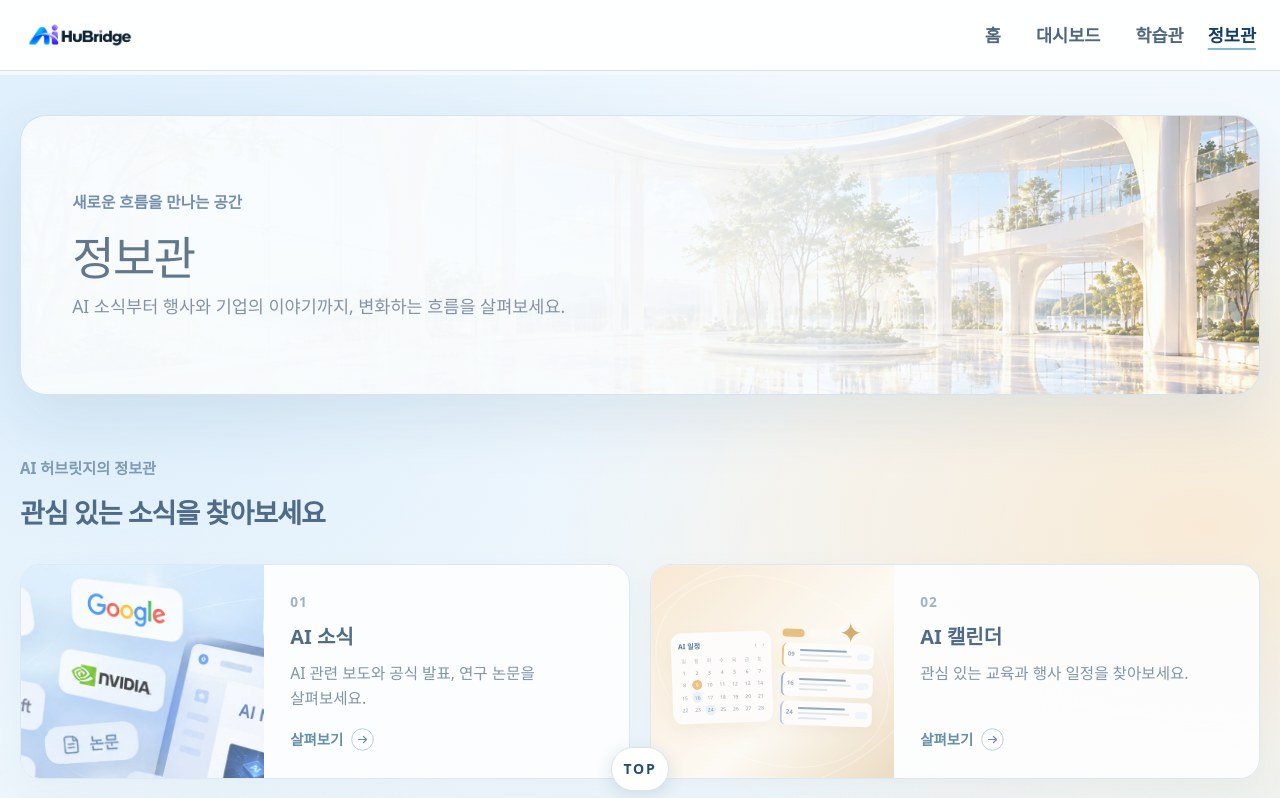
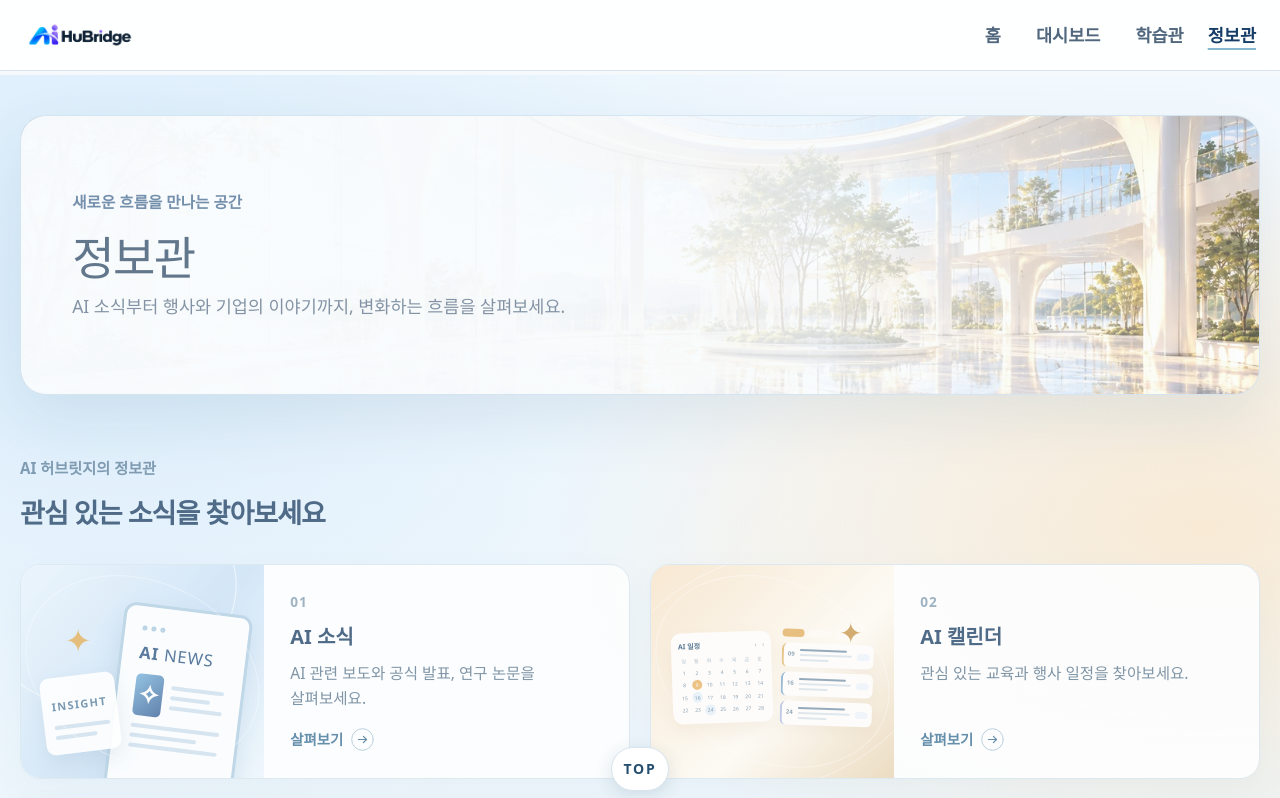
Before and after one commit to Oh-JunTaek/AIHuBridge, a React (Vite) app: page /information in a window 1280 px wide. Shown: the top 798 px of the page. Built offline with nearby package versions, Linux system fonts and the light colour scheme; a web font is replaced by a local one.

Commit message:
fix: 공개 서비스 점검과 개인정보 안내 보완

```diff
--- a/src/components/ExhibitArt.tsx
+++ b/src/components/ExhibitArt.tsx
@@ -1,4 +1,3 @@
-import newsDesign from '../assets/exhibit-news-design.webp';
 import learningDesign from '../assets/exhibit-learning-design.webp';
 import dashboardDesign from '../assets/exhibit-dashboard.webp';
 import resourcesDesign from '../assets/exhibit-resources.webp';
@@ -9,8 +8,9 @@ type ExhibitKind = 'news' | 'calendar' | 'learning' | 'dashboard' | 'resources'
 
 export function ExhibitArt({ kind }: { kind: ExhibitKind }) {
   if (kind === 'career') return <div className="career-art" aria-hidden="true"><div className="career-art-orbit"/><div className="career-art-card"><span>MY NEXT STEP</span><i/><i/><i/></div><div className="career-art-circle">✦</div><div className="career-art-path">AI · DATA · QA</div></div>;
+  if (kind === 'news') return <div className="news-art" aria-hidden="true"><div className="news-art-orbit"/><div className="news-art-spark">✦</div><div className="news-art-window"><div className="news-art-bar"><i/><i/><i/></div><div className="news-art-head">AI <span>NEWS</span></div><div className="news-art-feature"><b>✧</b><div><i/><i/><i/></div></div><div className="news-art-lines"><i/><i/><i/></div></div><div className="news-art-note"><span>INSIGHT</span><i/><i/></div></div>;
   if (kind !== 'calendar') {
-    const design = { news: newsDesign, learning: learningDesign, dashboard: dashboardDesign, resources: resourcesDesign, completion: completionDesign, qualifications: qualificationsDesign, social: socialDesign }[kind];
+    const design = { learning: learningDesign, dashboard: dashboardDesign, resources: resourcesDesign, completion: completionDesign, qualifications: qualificationsDesign, social: socialDesign }[kind];
     return <div className={`reference-art reference-art-${kind}`} aria-hidden="true"><div className="reference-art-motion"><img src={design} alt="" loading="lazy" decoding="async" /></div></div>;
   }
   if (kind === 'calendar') return <div className="art-calendar calendar-scene" aria-hidden="true">
--- a/src/index.css
+++ b/src/index.css
@@ -658,10 +658,25 @@ a:hover .wayfinding-icon, a:focus-visible .wayfinding-icon, button:hover .wayfin
 /* 분야 태그 위치는 유지하고 설명과 심볼을 같은 줄의 별도 공간에 둔다. */
 .qualification-card-middle { display:flex; align-items:center; gap:1rem; margin-top:.65rem; }
 .qualification-card-middle .qualification-description { flex:1; min-width:0; margin-top:0; }
-.qualification-provider-symbol { flex:none; width:7rem; max-height:2.5rem; object-fit:contain; opacity:.34; margin-right:16%; pointer-events:none; }
+.qualification-emblem { position:relative; flex:none; width:4.3rem; height:2.6rem; margin-right:18%; opacity:.38; pointer-events:none; }
+.qualification-emblem i { position:absolute; width:1.65rem; height:1.65rem; border:1px solid #78a8c4; border-radius:.35rem; transform:rotate(45deg); }
+.qualification-emblem i:nth-child(1) { left:.35rem; top:.5rem; }.qualification-emblem i:nth-child(2) { left:1.1rem; top:.5rem; background:#deedf6; }.qualification-emblem i:nth-child(3) { left:1.85rem; top:.5rem; }
 @media (max-width: 480px) {
-  .qualification-provider-symbol { width:4.5rem; max-height:2rem; margin-right:0; }
+  .qualification-emblem { width:3.9rem; margin-right:0; }
 }
+
+/* 기업 상표를 사용하지 않는 자체 소식 전시 그림 */
+.news-art { position:absolute; inset:0; overflow:hidden; background:linear-gradient(128deg,#e8f3fc,#c8e0f6 55%,#edf6fc); }
+.news-art-orbit { position:absolute; width:105%; height:95%; left:-15%; top:-30%; border:1px solid #ffffffb3; border-radius:50%; transform:rotate(-22deg); }
+.news-art-spark { position:absolute; left:18%; top:23%; color:#dfa953; font-size:1.6rem; }
+.news-art-window { position:absolute; width:53%; height:94%; right:9%; top:20%; padding:8% 7%; background:#fbfdff; border:3px solid #accbe0; border-radius:12px; box-shadow:0 12px 24px #608dbb38; transform:rotate(7deg); transition:transform .7s ease; }
+.news-art-bar { display:flex; gap:4px; }.news-art-bar i { width:5px; height:5px; border-radius:50%; background:#a7c8e0; }
+.news-art-head { margin:10% 0 8%; color:#244f7e; font-size:clamp(.65rem,1.3vw,1.1rem); font-weight:800; letter-spacing:.05em; }.news-art-head span { font-weight:400; }
+.news-art-feature { display:flex; gap:8%; align-items:center; }.news-art-feature b { display:grid; place-items:center; width:32%; aspect-ratio:1; border-radius:5px; color:#fff; background:linear-gradient(135deg,#73b0db,#305a91); font-size:1.3rem; }.news-art-feature div { flex:1; }
+.news-art-feature i,.news-art-lines i,.news-art-note i { display:block; height:4px; margin:6px 0; border-radius:4px; background:#cbdeed; }.news-art-feature i:nth-child(2),.news-art-lines i:nth-child(2),.news-art-note i:last-child { width:75%; }
+.news-art-lines { margin-top:9%; }.news-art-note { position:absolute; left:9%; bottom:12%; width:31%; padding:4%; color:#517a9b; background:#fffffff0; border-radius:9px; box-shadow:0 8px 20px #6487a22e; transform:rotate(-7deg); transition:transform .7s ease; }.news-art-note span { font-size:.55rem; font-weight:800; letter-spacing:.12em; }
+.exhibit-card:hover .news-art-window,.exhibit-card:focus-visible .news-art-window { transform:rotate(4deg) translateY(-4px); }.exhibit-card:hover .news-art-note,.exhibit-card:focus-visible .news-art-note { transform:rotate(-4deg) translateY(-4px); }
+@media (prefers-reduced-motion:reduce) { .news-art-window,.news-art-note { transition:none; }.exhibit-card:hover .news-art-window,.exhibit-card:focus-visible .news-art-window { transform:rotate(7deg); }.exhibit-card:hover .news-art-note,.exhibit-card:focus-visible .news-art-note { transform:rotate(-7deg); } }
 
 /* 학습 자료와 수료 과정은 자격증 목록과 같은 밀도로 표시한다. */
 .learning-list { border:1px solid #dbe6ee; border-radius:15px; overflow:hidden; background:#fff; }
--- a/src/pages/Privacy.tsx
+++ b/src/pages/Privacy.tsx
@@ -3,11 +3,12 @@ export default function Privacy() {
   return (
     <div className="mx-auto max-w-3xl px-6 py-12 text-sm text-stone-600 dark:text-stone-300">
       <h1 className="mb-6 text-2xl font-bold text-stone-800 dark:text-stone-100">개인정보 및 저장 정보 안내</h1>
-      <p className="mb-6 text-xs">적용일: 2026년 10월 25일</p>
+      <p className="mb-6 text-xs">안내 수정일: 2026년 10월 31일</p>
       <div className="space-y-6">
         <section>
           <h2 className="font-semibold text-stone-800 dark:text-stone-100">1. 서비스가 저장하는 항목</h2>
           <p className="mt-2">본 서비스는 로그인·회원가입·개인 학습 기록 기능을 제공하지 않습니다. 현재 화면 설정이나 개인 기록을 브라우저에 저장하지 않습니다. 이전 버전의 저장값은 읽거나 사용하지 않으며, 브라우저의 사이트 데이터 삭제 기능으로 지울 수 있습니다.</p>
+          <p className="mt-2">사이트 앱 코드에서 별도의 쿠키를 설정하지 않습니다. 외부 서비스의 저장 및 처리 방식은 해당 서비스의 안내를 확인해 주세요.</p>
         </section>
         <section>
           <h2 className="font-semibold text-stone-800 dark:text-stone-100">2. 웹사이트 접속과 외부 요청</h2>
@@ -19,7 +20,7 @@ export default function Privacy() {
           <h2 className="font-semibold text-stone-800 dark:text-stone-100">3. 수집 콘텐츠</h2>
           <p className="mt-2">AI 소식과 AI 일정은 운영 작업에서 수집한 정적 자료를 제공합니다. 탐색 조건은 브라우저에 저장하거나 제공처로 전송하지 않습니다.</p>
         </section>
-        <section><h2 className="font-semibold text-stone-800 dark:text-stone-100">4. 운영 주체</h2><p className="mt-2">서비스 운영 및 정보 정정: eunmastudio · <a href="mailto:eunmastudio@gmail.com" className="underline">eunmastudio@gmail.com</a></p></section>
+        <section><h2 className="font-semibold text-stone-800 dark:text-stone-100">4. 이메일 문의와 개인정보 요청</h2><p className="mt-2">문의자가 이메일을 보내면 보낸 사람의 주소와 문의 내용이 운영자의 이메일 서비스에 전달됩니다. 이메일 서비스의 개인정보 처리 방식은 해당 제공자의 안내를 확인해 주세요.</p><p className="mt-2">문의 내용이나 개인정보에 관한 열람·정정·삭제 요청은 아래 주소로 보내실 수 있습니다.</p><p className="mt-2">운영: eunmastudio · <a href="mailto:eunmastudio@gmail.com" className="underline">eunmastudio@gmail.com</a></p></section>
       </div>
     </div>
   );
```
Also changed, not shown: src/pages/Qualifications.tsx (+2 -16 lines), 4 other files (tests, documents, lock files or other folders).
